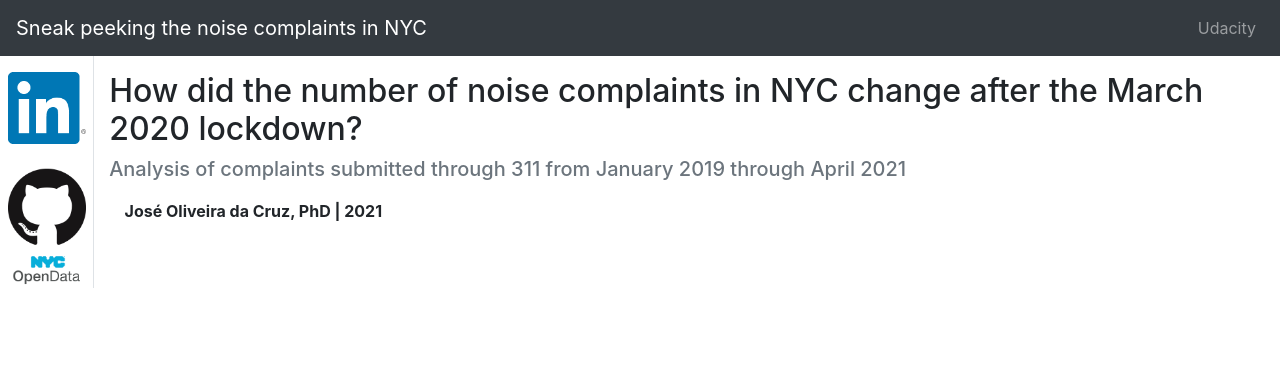
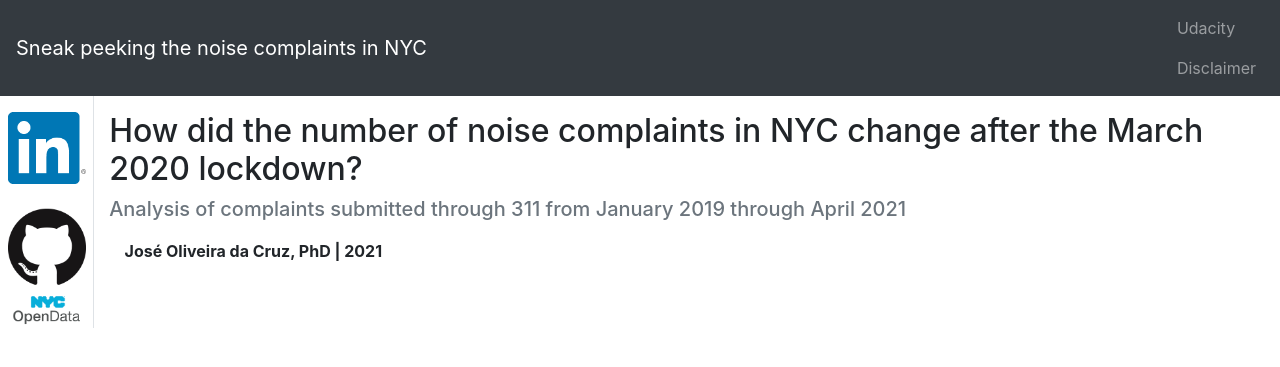
Before and after one commit to joseferncruz/udacity-ds-project2, a Flask app: template myapp/templates/index.html in a window 1280 px wide. Shown: the top 367 px of the page. Run offline with Flask 2, Linux system fonts and the light colour scheme; the template is opened without the code that fills it, so the values that code supplies are empty; parts of the project's set-up code (start-up, migrations or seed data) failed here and were passed over; some libraries are stand-ins or nearby versions.

Commit message:
add disclaimer to front end

```diff
--- a/myapp/templates/index.html
+++ b/myapp/templates/index.html
@@ -31,6 +31,7 @@
     <ul class="navbar-nav ml-auto mt-2 mt-lg-0">
       <li class="nav-item">
         <a class="nav-link" href="https://www.udacity.com/course/data-scientist-nanodegree--nd025">Udacity</a>
+        <a class="nav-link" href="https://github.com/joseferncruz/udacity-ds-project2#disclaimer">Disclaimer</a>
       </li>
     </ul>
   </div>
```
